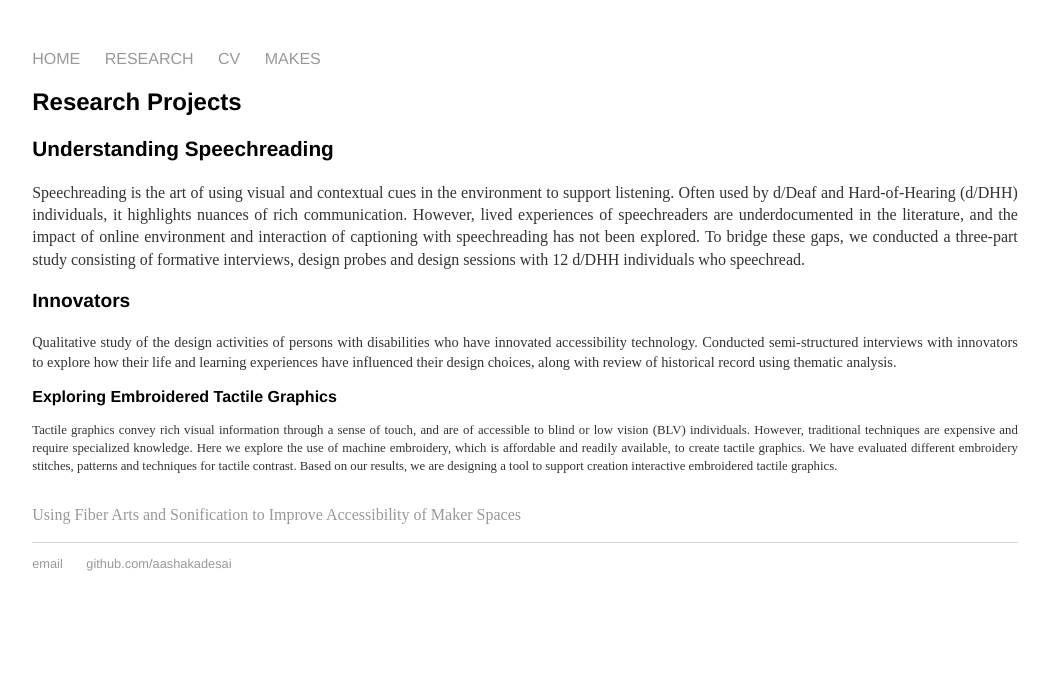
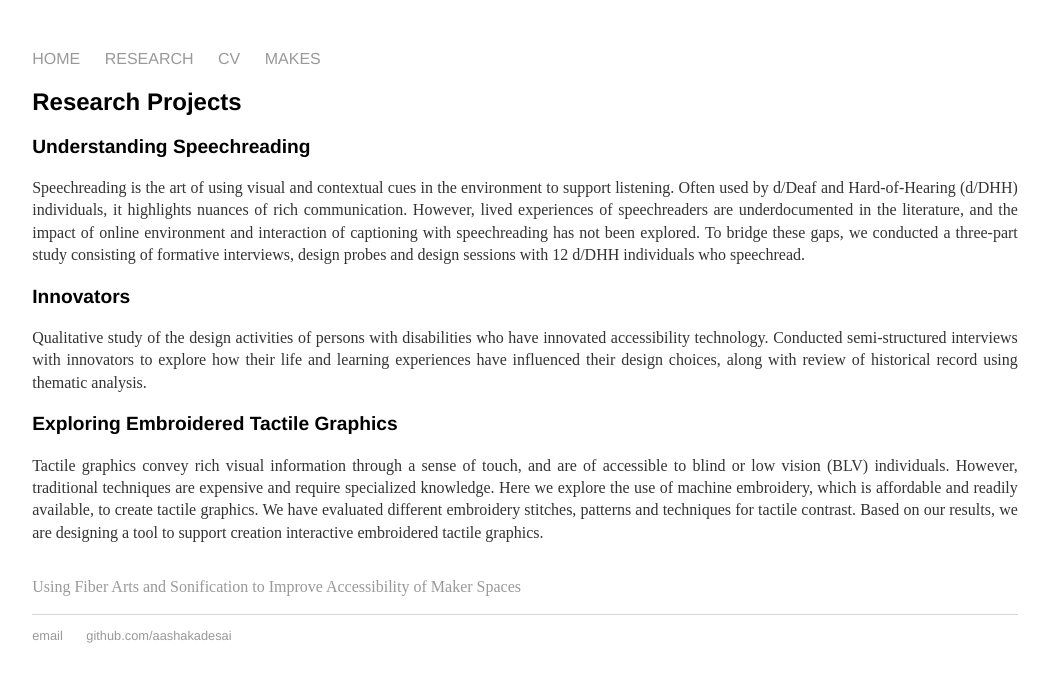
Before and after one commit to aashakadesai/aashakadesai.github.io, a Jekyll site: the page built from research/index.html, in a window 1280 px wide. Shown: the top 682 px of the page, without its empty margins (115-1164 px from the left). Built offline with Jekyll 4.4.1, drawn with Linux system fonts in a browser that asks for light colours.

Commit message:
Update index.html

```diff
--- a/research/index.html
+++ b/research/index.html
@@ -6,14 +6,14 @@ title: Aashaka Desai, Research
 
 	<h2>Research Projects</h2>
 
-  <h3 style="font-size:1.3em;">Understanding Speechreading</h3>
+  <h3 style="font-size:1.2em;">Understanding Speechreading</h3>
 	<p style="font-size:1.0em;">Speechreading is the art of using visual and contextual cues in the environment to support listening. Often used by d/Deaf and Hard-of-Hearing (d/DHH) individuals, it highlights nuances of rich communication. However, lived experiences of speechreaders are underdocumented in the literature, and the impact of online environment and interaction of captioning with speechreading has not been explored. To bridge these gaps, we conducted a three-part study consisting of formative interviews, design probes and design sessions with 12 d/DHH individuals who speechread.</p>
 
   <h3 style="font-size:1.2em;">Innovators</h3>
-	<p style="font-size:0.9em;">Qualitative study of the design activities of persons with disabilities who have innovated accessibility technology. Conducted semi-structured interviews with innovators to explore how their life and learning experiences have influenced their design choices, along with review of historical record using thematic analysis.</p>
+	<p style="font-size:1.0em;">Qualitative study of the design activities of persons with disabilities who have innovated accessibility technology. Conducted semi-structured interviews with innovators to explore how their life and learning experiences have influenced their design choices, along with review of historical record using thematic analysis.</p>
 
-  <h3 style="font-size:1.0em;">Exploring Embroidered Tactile Graphics</h3>
-  <p style="font-size:0.8em;">Tactile graphics convey rich visual information through a sense of touch, and are of accessible to blind or low vision (BLV) individuals. However, traditional techniques are expensive and require specialized knowledge. Here we explore the use of machine embroidery, which is affordable and readily available, to create tactile graphics. We have evaluated different embroidery stitches, patterns and techniques for tactile contrast. Based on our results, we are designing a tool to support creation interactive embroidered tactile graphics.</p>
+  <h3 style="font-size:1.2em;">Exploring Embroidered Tactile Graphics</h3>
+  <p style="font-size:1.0em;">Tactile graphics convey rich visual information through a sense of touch, and are of accessible to blind or low vision (BLV) individuals. However, traditional techniques are expensive and require specialized knowledge. Here we explore the use of machine embroidery, which is affordable and readily available, to create tactile graphics. We have evaluated different embroidery stitches, patterns and techniques for tactile contrast. Based on our results, we are designing a tool to support creation interactive embroidered tactile graphics.</p>
 <br>
   <a href="FiberArts_and_Sonification.pdf" style="font-size:1.0em;"> Using Fiber Arts and Sonification to Improve Accessibility of Maker Spaces</a>
 <br>
```
